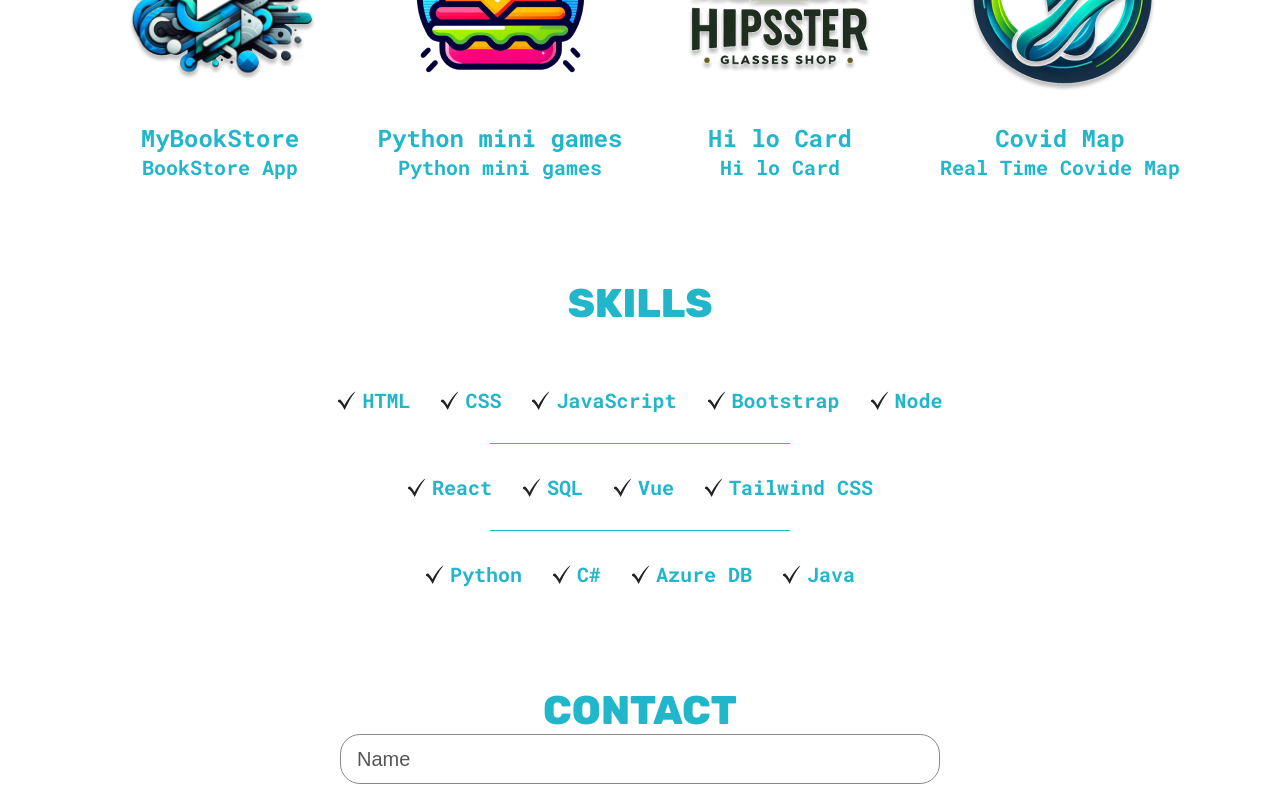
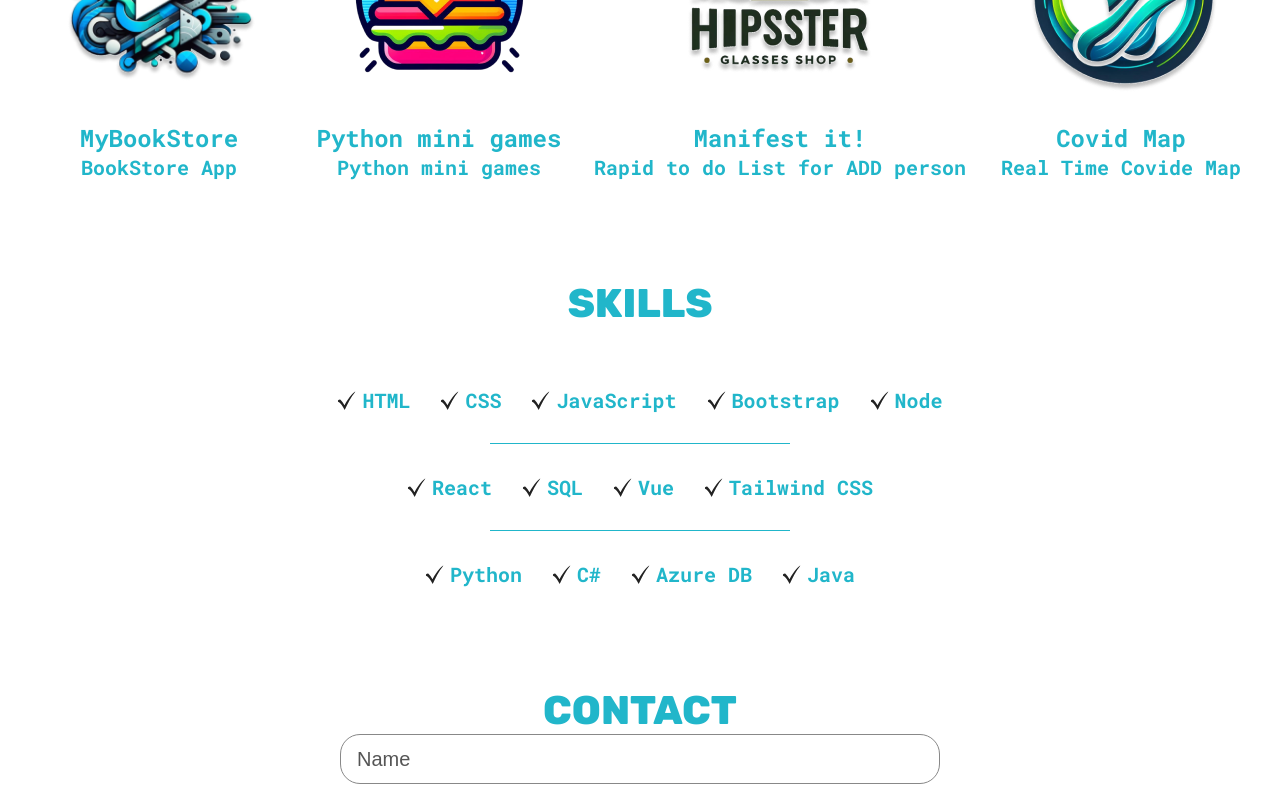
Before and after one commit to lucia20200818/Myporfolio, a React (Vite) app: page / in a window 1280 px wide. Shown: the part 1140-1940 px from the top of the page. Built offline with nearby package versions, Linux system fonts and the light colour scheme.

Commit message:
Update Projects.jsx

```diff
--- a/src/sections/Projects/Projects.jsx
+++ b/src/sections/Projects/Projects.jsx
@@ -25,9 +25,9 @@ function Projects() {
         />
         <ProjectCard
           src={hipsster}
-          link="https://github.com/lucia20200818/HiLo-Card"
-          h3="Hi lo Card"
-          p="Hi lo Card"
+          link=" https://manifestit2024.netlify.app/"
+          h3="Manifest it!"
+          p="Rapid to do List for ADD person"
         />
         <ProjectCard
           src={fitlift}
```
